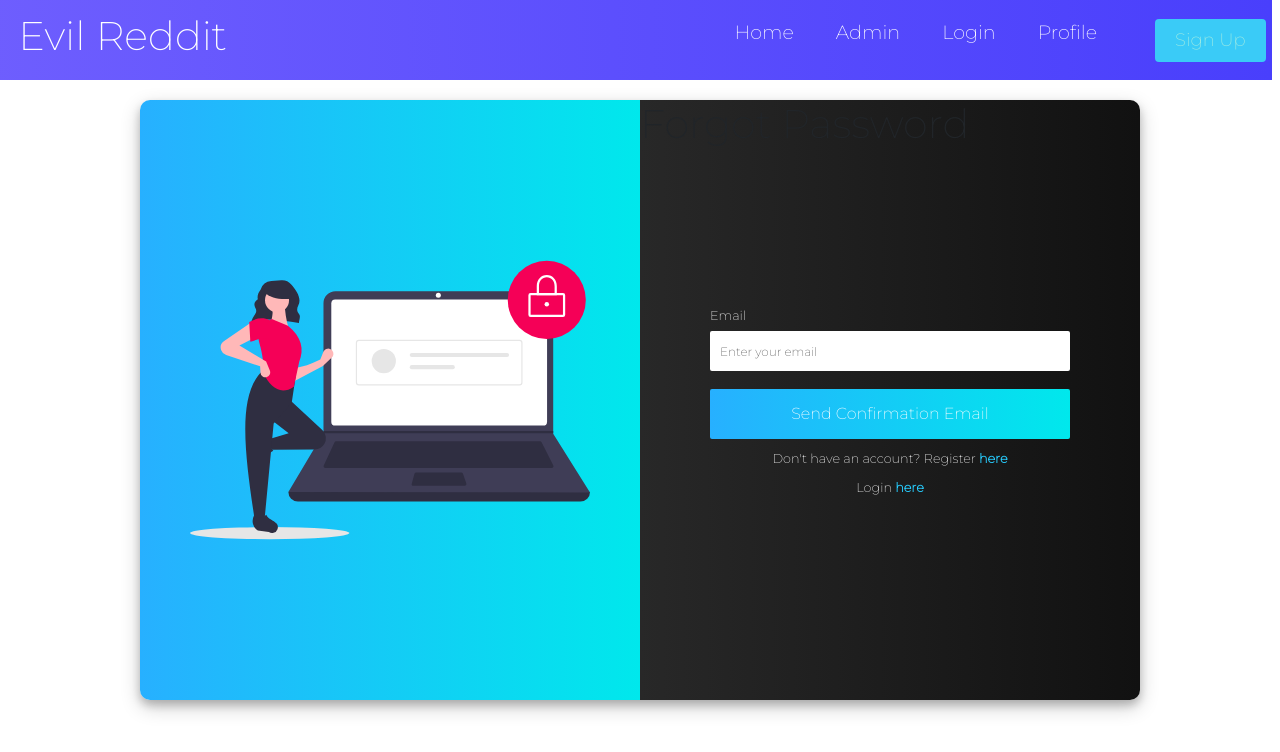
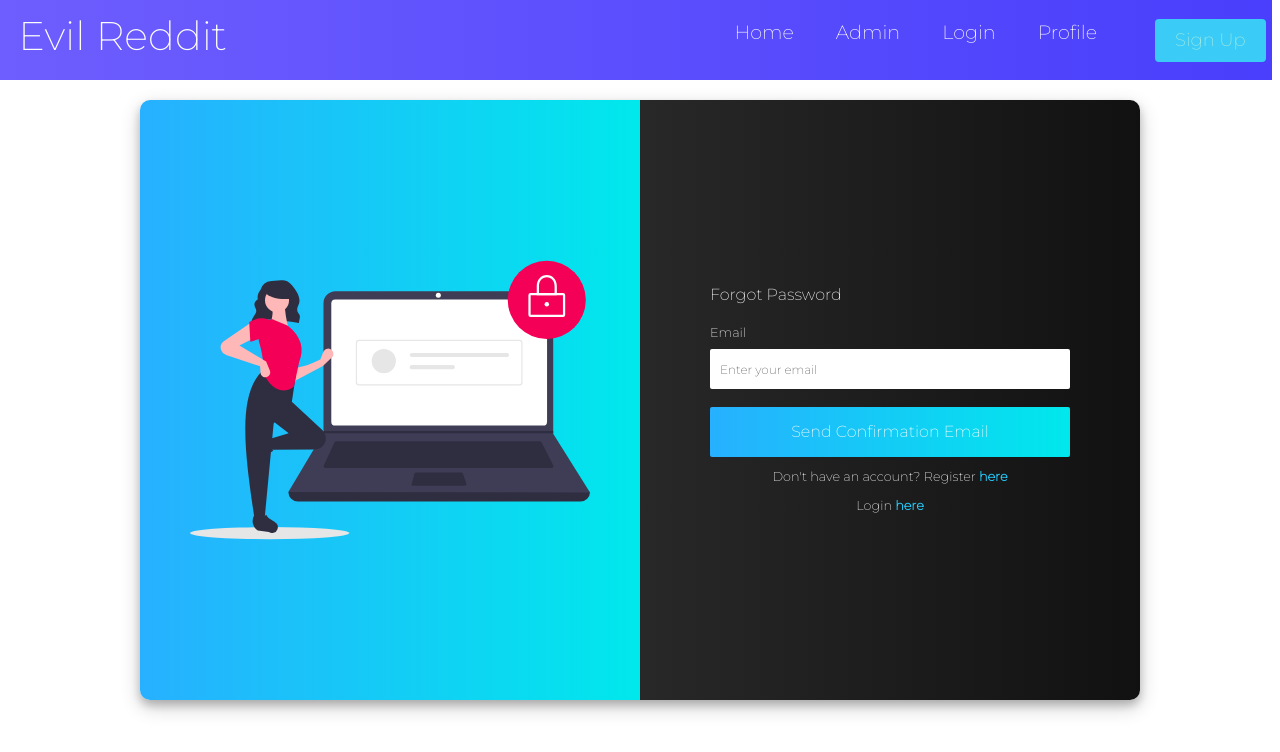
Before and after one commit to COSC360WinningProject/WinningProject, a React (Create React App) app in the folder forum-site/: page /resetPassword in a window 1280 px wide. Shown: the top 752 px of the page. Built offline with nearby package versions, Linux system fonts and the light colour scheme; the HTML template or start-up script is replaced by a standard one.

Commit message:
Never gonna give you up

```diff
--- a/forum-site/src/loginregister/resetPassword.js
+++ b/forum-site/src/loginregister/resetPassword.js
@@ -64,8 +64,8 @@ export const ResetPassword = (props) =>{
 if(!isUser){
     return(
         <div className="form-content-right">
+            <form className="form"onsubmit={checkForEmail}>
             <h1>Forgot Password</h1>
-            <form className="form"onsubmit={checkForEmail}>
                 <div className="form-inputs">
                     <label className='form-label'>Email</label>
                         <input
```
